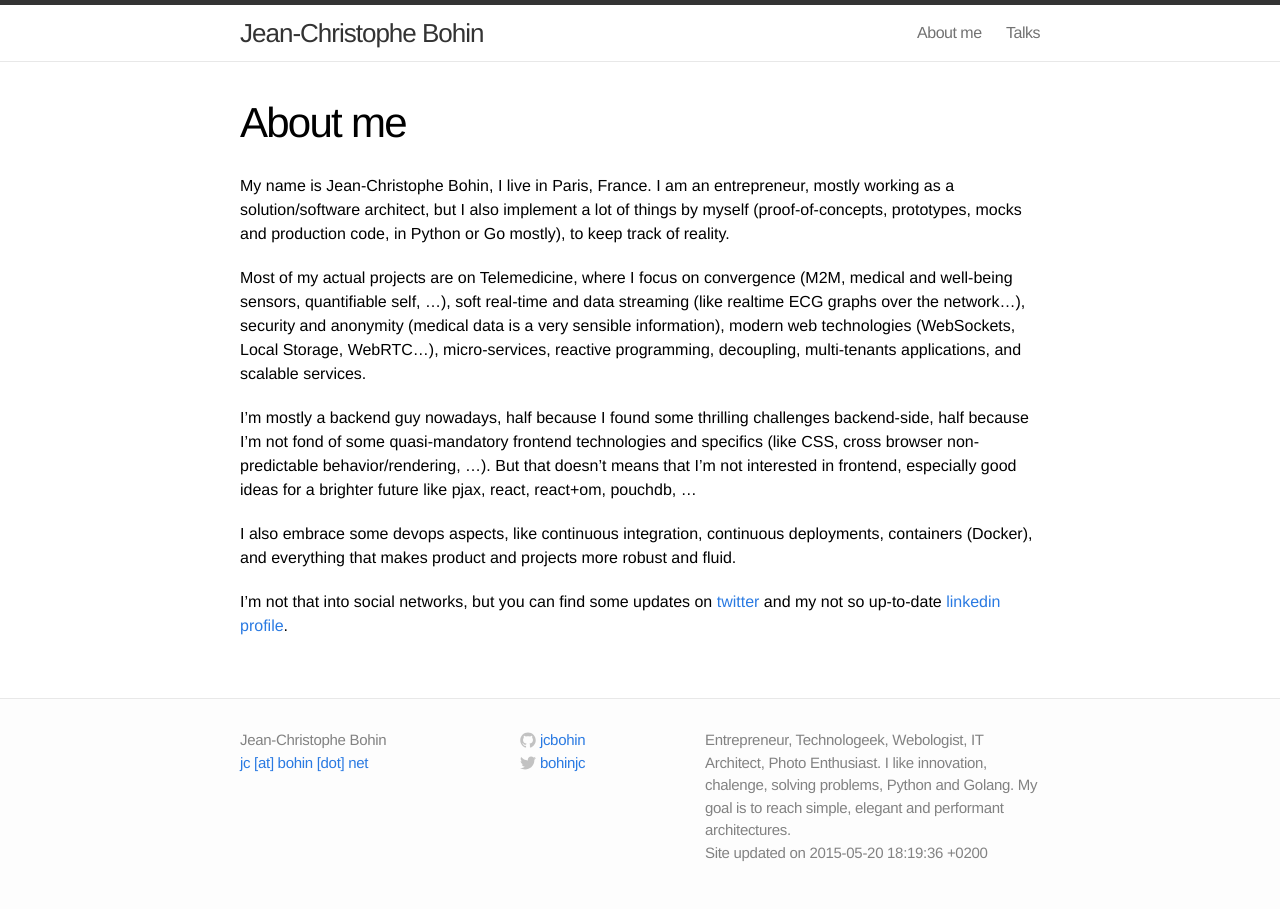
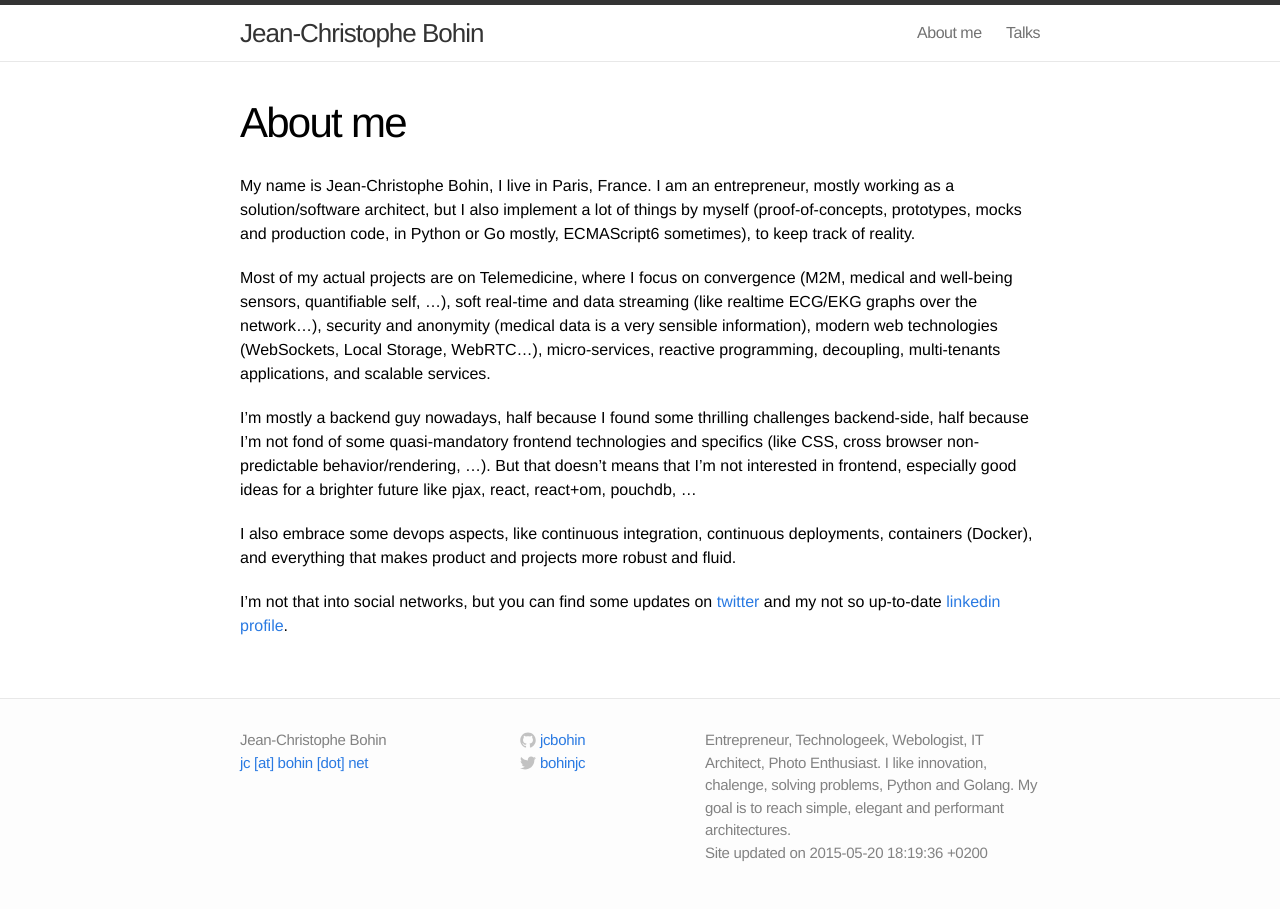
Before and after one commit to jcbohin/jcbohin.github.io, a Jekyll site: the page built from about.md, in a window 1280 px wide. Built offline with Jekyll 4.4.1, drawn with Linux system fonts in a browser that asks for light colours.

Commit message:
Update about

```diff
--- a/about.md
+++ b/about.md
@@ -4,9 +4,9 @@ title: About me
 permalink: /about/
 ---
 
-My name is Jean-Christophe Bohin, I live in Paris, France. I am an entrepreneur, mostly working as a solution/software architect, but I also implement a lot of things by myself (proof-of-concepts, prototypes, mocks and production code, in Python or Go mostly), to keep track of reality.
+My name is Jean-Christophe Bohin, I live in Paris, France. I am an entrepreneur, mostly working as a solution/software architect, but I also implement a lot of things by myself (proof-of-concepts, prototypes, mocks and production code, in Python or Go mostly, ECMAScript6 sometimes), to keep track of reality.
 
-Most of my actual projects are on Telemedicine, where I focus on convergence (M2M, medical and well-being sensors, quantifiable self, ...), soft real-time and data streaming (like realtime ECG graphs over the network...), security and anonymity (medical data is a very sensible information), modern web technologies (WebSockets, Local Storage, WebRTC...), micro-services, reactive programming, decoupling, multi-tenants applications, and scalable services.
+Most of my actual projects are on Telemedicine, where I focus on convergence (M2M, medical and well-being sensors, quantifiable self, ...), soft real-time and data streaming (like realtime ECG/EKG graphs over the network...), security and anonymity (medical data is a very sensible information), modern web technologies (WebSockets, Local Storage, WebRTC...), micro-services, reactive programming, decoupling, multi-tenants applications, and scalable services.
 
 I'm mostly a backend guy nowadays, half because I found some thrilling challenges backend-side, half because I'm not fond of some quasi-mandatory frontend technologies and specifics (like CSS, cross browser non-predictable behavior/rendering, ...). But that doesn't means that I'm not interested in frontend, especially good ideas for a brighter future like pjax, react, react+om, pouchdb, ...
 
```
